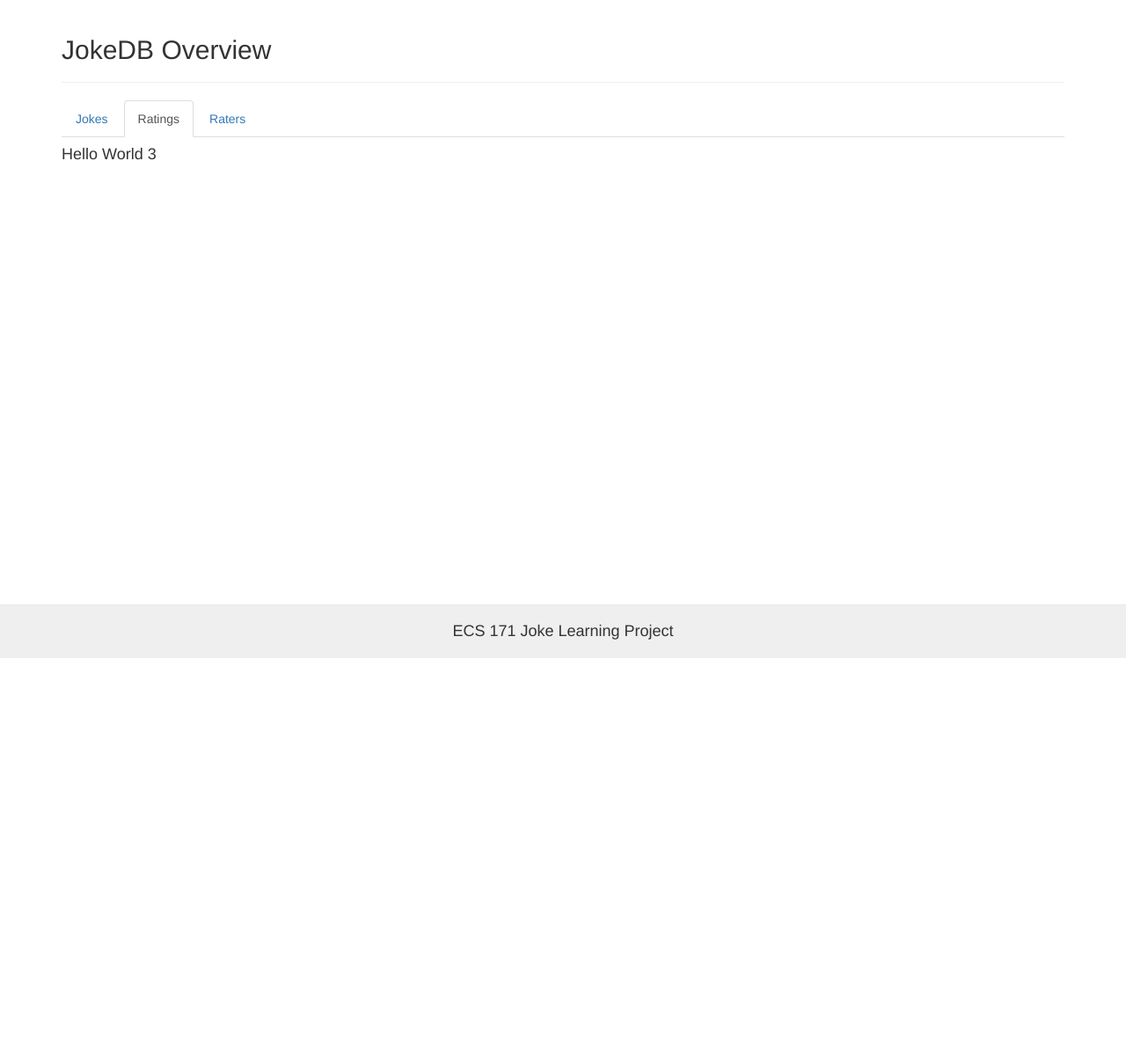
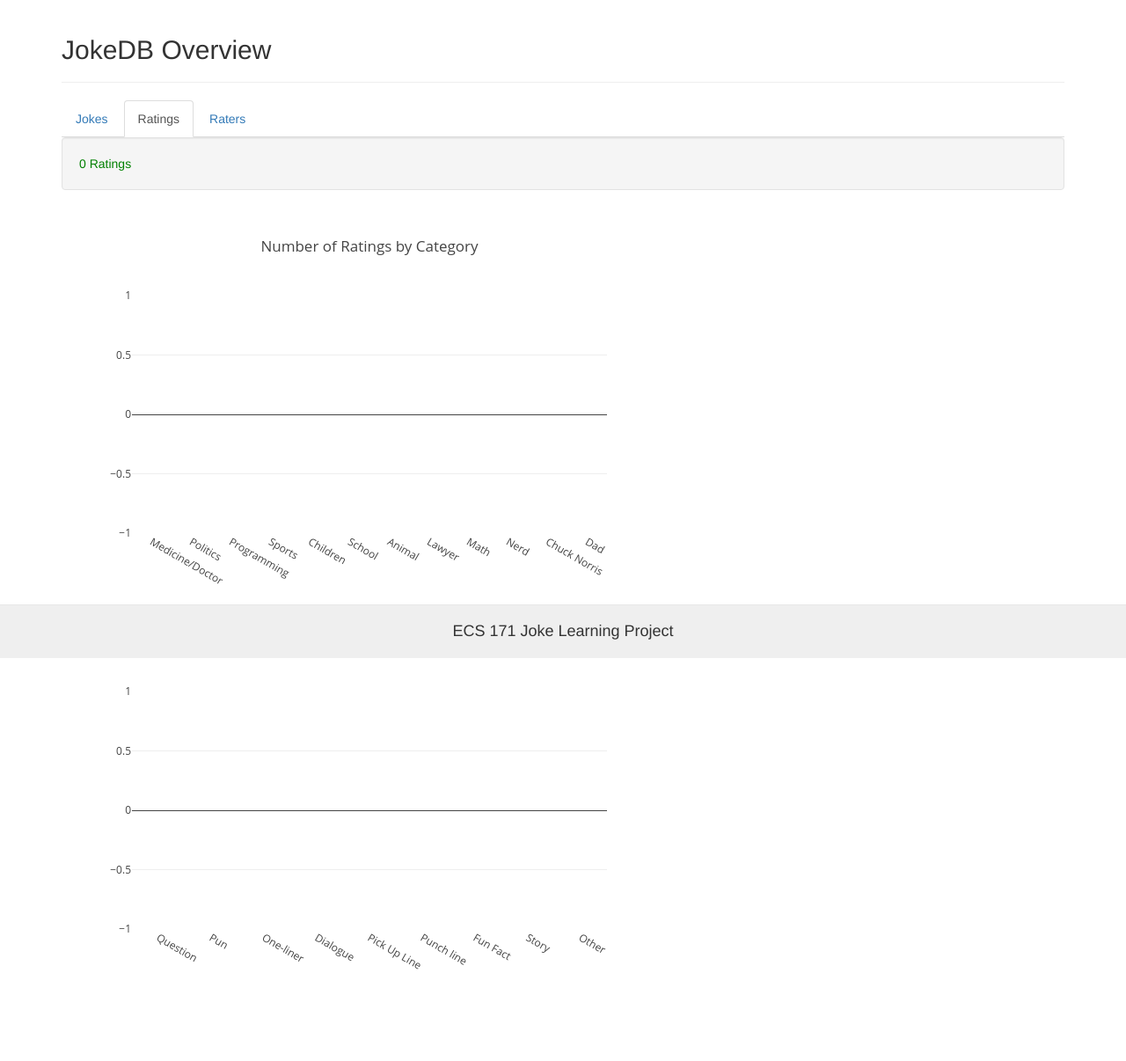
Before and after one commit to Jasko-A/database-project, a Django app: page / in a window 1280 px wide, after a click on "Ratings". Shown: the part 52-1258 px from the top of the page at 88% size. Before the commit the page ends 800 px from the top, so only its background shows below. Run offline with Django 3.2, Linux system fonts and the light colour scheme; data that the repository does not hold is empty; some libraries are stand-ins or nearby versions.

Commit message:
added more statistics for ratings, still slightly broken

```diff
--- a/api/models.py
+++ b/api/models.py
@@ -1,5 +1,6 @@
 from django.db import models
 from django.conf import settings
+from django.db.models import Avg
 
 
 JOKE_CATEGORIES = (
@@ -59,6 +60,8 @@
         counts.append(self.filter(joke_source__startswith='W').count())
         return all_sources, counts
 
+
+
 class Joke(models.Model):
     '''
     Table that contains jokes and their associated fields.
@@ -89,7 +92,7 @@
                 avg += jrating.rating
             return avg / joke_ratings.count()
         else:
-            return "Not yet rated."
+            return -1
 
     def get_rating_distribution(self):
         ''' Returns a list of how many ratings = 1,2,3,4,5 '''
@@ -104,11 +107,58 @@
             return [0, 0, 0, 0, 0]
 
 
+
+class JokeRatingManager(models.Manager):
+    '''
+    Subclassed manager for the JokeRating Model.
+    Supplies class-wide methods (kind of like static methods, apply to entire JokeRating table in the db)
+    '''
+    def avg_ratings_joke_type_dist(self):
+        ''' Returns [types], [ratings] '''
+        ratings = []
+        types = [t[1] for t in JOKE_TYPES]
+        for joke_type in types:
+            avg_rating = self.filter(
+                    joke__joke_type=joke_type
+                ).aggregate(Avg('rating'))
+            ratings.append(avg_rating)
+        return types, ratings
+
+    def avg_ratings_joke_category_dist(self):
+        ''' '''
+        ratings = []
+        categories = [t[1] for t in JOKE_CATEGORIES]
+        for category in categories:
+            avg_rating = self.filter(
+                    joke__category=category
+                ).aggregate(Avg('rating'))
+            ratings.append(avg_rating)
+        return categories, ratings
+
+    def num_ratings_joke_type_dist(self):
+        ''' '''
+        counts = []
+        types = [t[1] for t in JOKE_TYPES]
+        for joke_type in types:
+            num_ratings = self.filter(joke__joke_type=joke_type).count()
+            counts.append(num_ratings)
+        return types, counts
+
+    def num_ratings_joke_category_dist(self):
+        ''' '''
+        counts = []
+        categories = [t[1] for t in JOKE_CATEGORIES]
+        for category in categories:
+            num_ratings = self.filter(joke__category=category).count()
+            counts.append(num_ratings)
+        return categories, counts
+
 class JokeRating(models.Model):
     '''
     Table that contains a JokeRating for an individual joke by an individual JokeRater.
     Related Names: jokes_submitted
     '''
+    objects = JokeRatingManager()
     joke = models.ForeignKey('Joke', null=True, blank=True, related_name='joke_ratings')
     joke_rater = models.ForeignKey('JokeRater', null=True, blank=True, related_name='user_ratings')
     rating = models.PositiveIntegerField(default=0)
@@ -118,6 +168,8 @@
 
     def __str__(self):
         return "{0} | {1} | {2}".format(self.joke, self.joke_rater.joke_submitter_id, self.rating)
+
+
 
 
 class JokeRater(models.Model):
--- a/jokerank/templates/jokerank/base.html
+++ b/jokerank/templates/jokerank/base.html
@@ -35,6 +35,10 @@
 
         .glyphicon {
             margin-right: 5px;
+        }
+
+        .checked {
+            color: orange;
         }
     </style>
 
--- a/jokerank/templates/jokerank/user-profile.html
+++ b/jokerank/templates/jokerank/user-profile.html
@@ -21,7 +21,9 @@
         {{ field }}
     </div>
     {% endfor %}
-    <button class="btn btn-primary">Save</button>
+    <button class="btn btn-success">Save</button>
+    <a href="{% url 'user_profile' %}" class="btn btn-default btn-danger">Discard</a>
+    <a href="{% url 'stats:show_stats' %}" class="btn btn-default btn-info" style="margin-left:1em;">Home</a>
     {% csrf_token %}
 </form>
 {% endblock %}
--- a/jokerank/views.py
+++ b/jokerank/views.py
@@ -4,6 +4,8 @@
 from django.contrib.auth import login, authenticate
 from django.contrib.auth.decorators import login_required
 from django.views.decorators.http import require_http_methods
+from django.views.decorators.cache import never_cache
+from django.views.decorators.cache import cache_control
 
 from .forms import SignUpForm, CreateJokeForm, EditJokeRaterForm
 from api.models import Joke, JokeRating
@@ -11,6 +13,7 @@
 
 @login_required
 @require_http_methods(['GET'])
+@cache_control(no_cache=True, must_revalidate=True, no_store=True)
 def show_jokes(request):
     '''
     Page that shows the list of jokes, allows users to click on them
@@ -49,6 +52,7 @@
 
 @login_required
 @require_http_methods(['GET'])
+@cache_control(no_cache=True, must_revalidate=True, no_store=True)
 def joke_details(request, joke_id):
     '''
     Render a page containing detials about the joke with ID=joke_id.
--- a/stats/templates/stats/rating-stats.html
+++ b/stats/templates/stats/rating-stats.html
@@ -1 +1,13 @@
-<h4>Hello World 3</h4>
+<div class="well"><span class="db-count">{{ num_ratings }} Ratings</span></div>
+
+<div id="rating_category_count_dist">
+</div>
+
+<div id="rating_type_count_dist">
+</div>
+
+<div id="rating_category_avg_dist">
+</div>
+
+<div id="rating_type_avg_dist">
+</div>
--- a/stats/templates/stats/stats.html
+++ b/stats/templates/stats/stats.html
@@ -32,40 +32,55 @@
 {% block scripts %}
 <script type="text/javascript">
 
-    $(document).ready(function() {
-
-        // joke vs category
+    function createBarChart(x, y, title, containerID) {
         var data = [{
-            x: {{ joke_category_x|safe }},
-            y: {{ joke_category_y|safe }},
-            type: 'bar'
+            x: x,
+            y: y,
+            type: 'bar',
+            name: name
         }];
         var layout = {
-            title: 'Joke vs. Category'
-        }
-        Plotly.newPlot('joke_vs_category_chart', data, layout, {displayModeBar: false});
+            title: title,
 
-        // joke vs type
-        data = [{
-            x: {{ joke_type_x|safe }},
-            y: {{ joke_type_y|safe }},
-            type: 'bar'
+        };
+        Plotly.newPlot(containerID, data, layout, {displayModeBar: false});
+    }
+
+    function createHistogram(x, y, title, containerID) {
+        var data = [{
+            x: x,
+            y: y,
+            type: 'histogram',
+            name: name
         }];
-        layout = {
-            title: 'Joke vs. Type'
-        }
-        Plotly.newPlot('joke_vs_type_chart', data, layout, {displayModeBar: false});
+        var layout = {
+            title: title,
+        };
+        Plotly.newPlot(containerID, data, layout, {displayModeBar: false});
+    }
 
-        // joke vs source
-        data = [{
-            x: {{ joke_source_x|safe }},
-            y: {{ joke_source_y|safe }},
-            type: 'bar'
-        }];
-        layout = {
-            title: 'Joke vs. Source'
-        }
-        Plotly.newPlot('joke_vs_source_chart', data, layout, {displayModeBar: false});
+    $(document).ready(function() {
+        // joke charts
+        createBarChart({{ joke_category_x|safe }}, {{ joke_category_y|safe }}, 'Joke vs. Category', 'joke_vs_category_chart');
+        createBarChart({{ joke_type_x|safe }}, {{ joke_type_y|safe }}, 'Joke vs. Type', 'joke_vs_type_chart');
+        createBarChart({{ joke_source_x|safe }}, {{ joke_source_y|safe }}, 'Joke vs. Source', 'joke_vs_source_chart');
+
+        // rating charts
+        createBarChart({{ num_rating_category_x|safe }}, {{ num_rating_category_y|safe }}, 'Number of Ratings by Category', 'rating_category_count_dist');
+        createBarChart({{ num_rating_type_x|safe }}, {{ num_rating_type_y|safe }}, 'Number of Ratings by Type', 'rating_type_count_dist');
+        createHistogram({{ avg_rating_category_x|safe }}, {{ avg_rating_category_y|safe }}, 'Average Rating by Category', 'rating_category_avg_dist');
+        createHistogram({{ avg_rating_type_x|safe }}, {{ avg_rating_type_y|safe }}, 'Average Rating by Type', 'rating_type_avg_dist');
+
+
+        // createBarChart({{ joke_category_x|safe }}, {{ joke_category_y|safe }}, 'Joke vs. Category', 'joke_vs_category_chart');
+        // createBarChart({{ joke_category_x|safe }}, {{ joke_category_y|safe }}, 'Joke vs. Category', 'joke_vs_category_chart');
+
+                // window.onresize = function() {
+        //     console.log('#' + containerID)
+        //     var gd3 = Plotly.d3.select('#' + containerID);
+        //     var gd = gd3.node();
+        //     Plotly.Plots.resize(gd);
+        // };
     });
 
 </script>
--- a/stats/views.py
+++ b/stats/views.py
@@ -9,15 +9,22 @@
 def show_stats(request):
     '''
     Home page of stats app, and therefore the whole site.
-    Render some plots?
-    Figure out how to do this dynamically (not just serving static .png/.jpg files)
 
-    Professor says: The minimum requirements for that are: number of jokes, number of users, distribution of each features.
+    Professor says (11/14): The minimum requirements for that are: number of jokes, number of users, distribution of each features.
         The information should be dynamic (i.e. feeding from the DB) instead of static images. Look at high-charts and d3 solutions.
     '''
+    # joke distribution stuff
     joke_category_x, joke_category_y = Joke.objects.category_distribution()
     joke_type_x, joke_type_y = Joke.objects.type_distribution()
     joke_source_x, joke_source_y = Joke.objects.source_distribution()
+
+    # rating distribution stuff
+    num_rating_category_x, num_rating_category_y = JokeRating.objects.num_ratings_joke_category_dist()
+    num_rating_type_x, num_rating_type_y = JokeRating.objects.num_ratings_joke_type_dist()
+    avg_rating_category_x, avg_rating_category_y = JokeRating.objects.avg_ratings_joke_category_dist()
+    avg_rating_type_x, avg_rating_type_y = JokeRating.objects.avg_ratings_joke_type_dist()
+
+    print avg_rating_type_x, avg_rating_type_y
 
     context = {
     	'num_jokes': Joke.objects.count(),
@@ -30,7 +37,17 @@
     	'joke_type_x': joke_type_x,
     	'joke_type_y': joke_type_y,
     	'joke_source_x': joke_source_x,
-    	'joke_source_y': joke_source_y
+    	'joke_source_y': joke_source_y,
+
+        # ratings charts
+        'num_rating_category_x': num_rating_category_x,
+        'num_rating_category_y': num_rating_category_y,
+        'num_rating_type_x': num_rating_type_x,
+        'num_rating_type_y': num_rating_type_y,
+        'avg_rating_category_x': avg_rating_category_x,
+        'avg_rating_category_y': avg_rating_category_y,
+        'avg_rating_type_x': avg_rating_type_x,
+        'avg_rating_type_y': avg_rating_type_y,
     }
     return render(request, 'stats/stats.html', context)
 
@@ -40,39 +57,39 @@
 def update_rating(request):
     ''' '''
     if not request.user.joke_rater:
-        print "no joke rater"
+        # print "no joke rater"
         return HttpResponse('')
 
     rating = request.POST.get('rating', None)
     if not rating:
-        print "invalid rating"
+        # print "invalid rating"
         return HttpResponse('')
     rating = int(rating)
     if rating > 5 or rating < 1:
-        print "invalid rating (not in range)"
+        # print "invalid rating (not in range)"
         return HttpResponse('')
 
     try:
         joke = Joke.objects.get(id=request.POST.get('joke_id'))
     except:
-        print "joke not found"
+        # print "joke not found"
         return HttpResponse('')
 
     try:
         joke_rating = JokeRating.objects.filter(joke_rater=request.user.joke_rater, joke=joke)
         if joke_rating.count() == 1:
             joke_rating = joke_rating[0]
-            print joke_rating.rating, "->", rating
+            # print joke_rating.rating, "->", rating
             joke_rating.rating = rating
             joke_rating.save()
-            print "UPDATED RATING: {0}".format(joke_rating)
+            # print "UPDATED RATING: {0}".format(joke_rating)
             return HttpResponse(True)
         elif joke_rating.count() == 0:
             jr = JokeRating.objects.create(rating=rating, joke_rater=request.user.joke_rater, joke=joke)
-            print "CREATED RATING: {0}".format(jr)
+            # print "CREATED RATING: {0}".format(jr)
             return HttpResponse(True)
         else:
-            print "MULTIPLE OBJECTS RETURNED"
+            # print "MULTIPLE OBJECTS RETURNED"
             return HttpResponse('')
     except Exception as e:
         print e
```
Also changed, not shown: jokerank/templates/jokerank/edit-user-profile.html (deleted, +0 -20 lines), jokerank/templates/jokerank/joke.html (+63 -4 lines), jokerank/templates/jokerank/jokes.html (+16 -6 lines).
